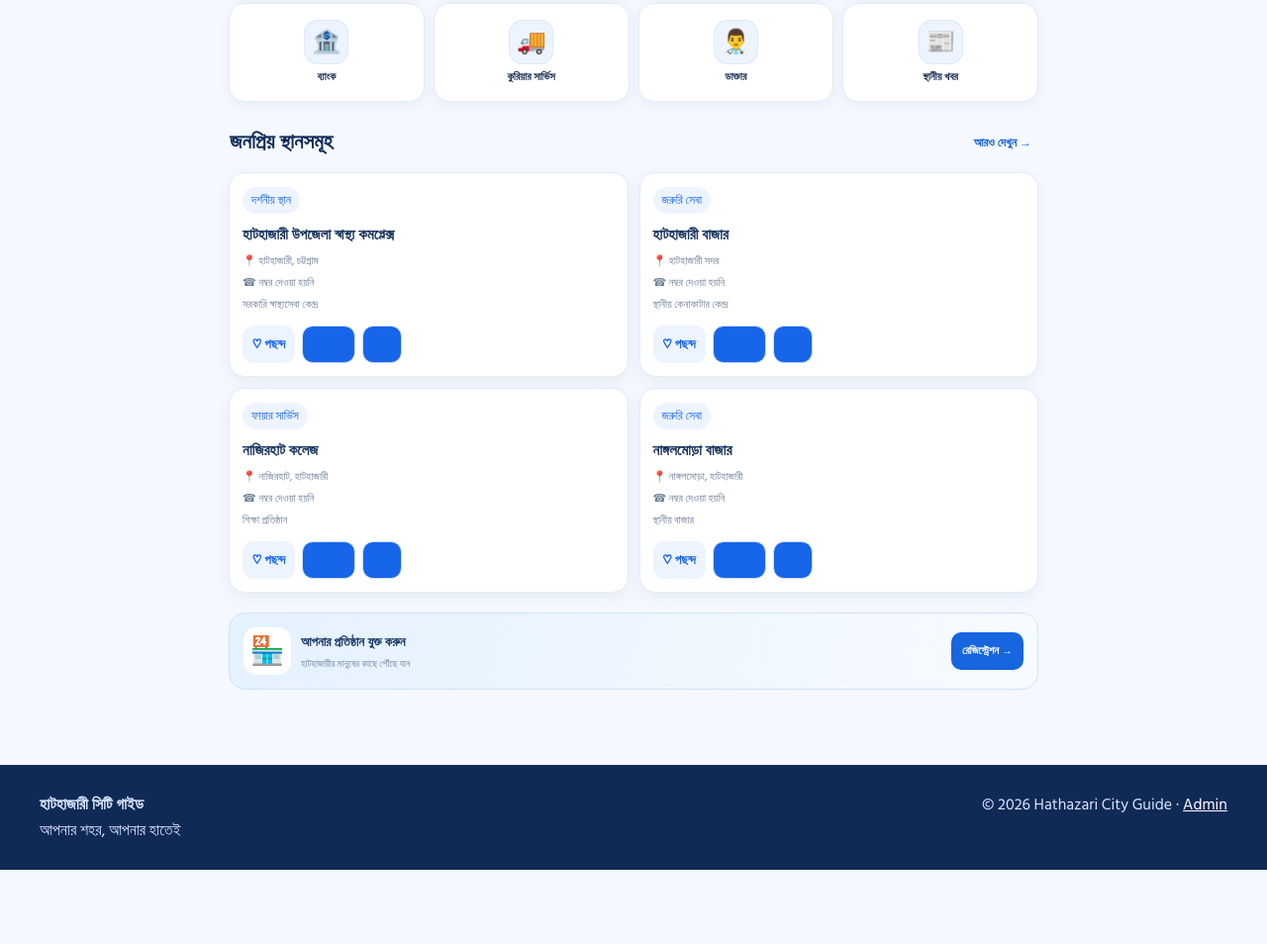
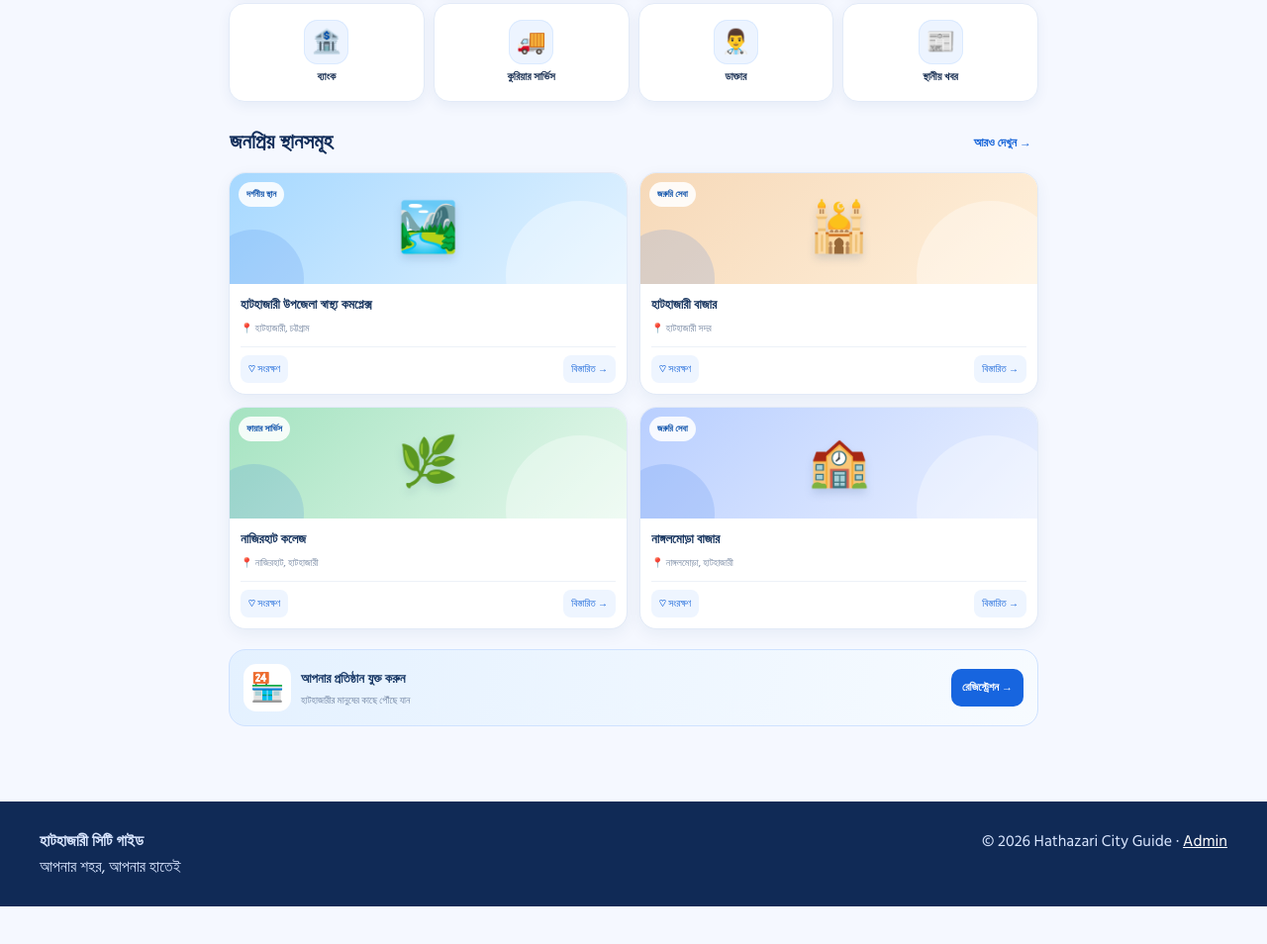
Before and after one commit to gsmrafi6262-blip/hathazari-city, a plain HTML site: page index.html in a window 1280 px wide. Shown: the part 965-1919 px from the top of the page at 99% size. Drawn offline with Linux system fonts and the light colour scheme.

Commit message:
Match home popular place cards to blue white reference UI

```diff
--- a/index.html
+++ b/index.html
@@ -158,6 +158,20 @@ body{background:#f5f8ff!important;color:#142b52!important;padding-bottom:82px!im
 .hc-bottom-nav{height:70px!important;padding:6px 5px max(7px,env(safe-area-inset-bottom))!important;background:#fff!important;border-top:1px solid #e4ebf7!important;box-shadow:0 -5px 20px #173b7110!important}
 .hc-bottom-nav button{color:#8290a8!important}.hc-bottom-nav button.active{color:#1765df!important}.hc-bottom-nav button.active span{background:#edf4ff!important;color:#1765df!important;outline:0!important}
 @media(max-width:390px){.hc-premium-hero{padding-left:13px;padding-right:13px}.hc-premium-brand b{font-size:17px}.hc-premium-logo{width:51px;height:51px}.hc-service-grid{gap:7px!important}.hc-service{height:94px!important;min-height:94px!important}.hc-service-icon{width:41px!important;height:41px!important}.hc-service strong{font-size:10px!important}.hc-weather-copy p{font-size:9px}.hc-premium-business{padding:11px 9px}.hc-premium-business b{font-size:11px}.hc-premium-business button{font-size:10px;padding:9px 8px}}
+
+/* Photo-tile treatment to mirror the reference home screen */
+.hc-popular-cards{display:grid!important;grid-template-columns:repeat(2,minmax(0,1fr))!important;gap:12px!important}
+.hc-place-card{overflow:hidden;min-width:0;border:1px solid #e2eaf7;border-radius:17px;background:#fff;box-shadow:0 5px 16px #163c7410}
+.hc-place-cover{height:112px;position:relative;display:grid;place-items:center;overflow:hidden;background:linear-gradient(135deg,#a6d8ff,#e4f3ff)}
+.hc-place-cover:before,.hc-place-cover:after{content:"";position:absolute;border-radius:50%;background:#ffffff55}
+.hc-place-cover:before{width:150px;height:150px;right:-28px;top:28px}
+.hc-place-cover:after{width:100px;height:100px;left:-25px;top:57px;background:#1765df22}
+.hc-place-cover span{font-size:49px;filter:drop-shadow(0 5px 4px #17416b25);z-index:1}
+.hc-place-cover small{position:absolute;left:9px;top:9px;padding:5px 8px;border-radius:20px;background:#ffffffdf;color:#1758ad;font-size:9px;font-weight:700;z-index:2}
+.hc-place-cover-1{background:linear-gradient(135deg,#f6d9b9,#fff0db)}.hc-place-cover-2{background:linear-gradient(135deg,#a5e3c1,#e7f8ed)}.hc-place-cover-3{background:linear-gradient(135deg,#b9cfff,#eaf0ff)}.hc-place-cover-4{background:linear-gradient(135deg,#ffc9d2,#fff0f2)}.hc-place-cover-5{background:linear-gradient(135deg,#9edcf0,#e6f8ff)}
+.hc-place-info{padding:10px 11px 11px}.hc-place-info h3{font-size:13px;color:#17345e;margin:0 0 5px;white-space:nowrap;overflow:hidden;text-overflow:ellipsis}.hc-place-info p{font-size:10px;color:#7788a2;margin:0 0 10px;white-space:nowrap;overflow:hidden;text-overflow:ellipsis}
+.hc-place-actions{display:flex;justify-content:space-between;gap:5px;border-top:1px solid #edf1f8;padding-top:8px}.hc-place-actions button{font-size:10px;color:#1765d9;background:#eef5ff;border-radius:8px;padding:6px 8px}
+@media(max-width:390px){.hc-place-cover{height:94px}.hc-place-cover span{font-size:42px}.hc-place-info{padding:8px}.hc-place-actions button{font-size:9px}}
 </style></head><body><div class="splash" id="splash"><div class="splash-inner"><div class="splash-logo">হ</div><h1>হাটহাজারী সিটি গাইড</h1><p>HATHAZARI CITY GUIDE</p><div class="loader"></div></div></div>
 <header class="top"><nav class="nav"><div class="brand" onclick="go('home')"><span class="logo">হ</span><span>হাটহাজারী সিটি গাইড<small style="display:block;font:10px Inter;color:#8090a8">HATHAZARI CITY GUIDE</small></span></div><div class="navlinks"><button onclick="go('home')">হোম</button><button onclick="go('categories')">ক্যাটাগরি</button><button onclick="go('search')">সার্চ</button><button onclick="go('favorites')">পছন্দের তালিকা</button><button onclick="go('notifications')">নোটিফিকেশন</button><button onclick="go('about')">আমাদের সম্পর্কে</button></div><button class="btn alt" onclick="toggleLang()" id="langBtn">English</button><button class="btn" onclick="go('favorites')">♡ পছন্দ</button><button class="btn" onclick="go('profile')">প্রোফাইল</button></nav></header>
 <main class="wrap">
@@ -208,7 +222,7 @@ function openModal(id){document.getElementById(id).classList.add('show')}functio
 function categoryCard(c){return '<button class="cat" onclick="openCategory(\''+esc(c[1])+'\')"><span class="emoji">'+c[0]+'</span><span><strong>'+c[1]+'</strong><small>'+c[2]+'</small></span></button>'}
 function renderCats(){const colors=['#e4f9eb','#ffe9e9','#e8efff','#ffe9e9','#fff0e5','#fff6df','#e7f7fb','#e9efff','#fff0e4','#e7f9eb','#ffe9ed','#f4eaff'];document.getElementById('homeCats').innerHTML=CATS.map((c,i)=>'<button class="hc-service" onclick=\'openCategory('+JSON.stringify(c[1])+')\'><span class="hc-service-icon" style="background:'+colors[i%colors.length]+'">'+c[0]+'</span><strong>'+c[1]+'</strong></button>').join('');document.getElementById('allCats').innerHTML=CATS.map(categoryCard).join('');let opts=CATS.map(c=>'<option>'+c[1]+'</option>').join('');document.getElementById('filterCategory').innerHTML='<option value="">সব ক্যাটাগরি</option>'+opts;document.getElementById('regCategory').innerHTML=opts}
 function placeCard(p){return '<article class="place"><span class="tag">'+esc(p.category)+'</span><h3>'+esc(p.name)+'</h3><p>📍 '+esc(p.address||'ঠিকানা যোগ করা হয়নি')+'</p><p>☎ '+esc(p.phone||'নম্বর দেওয়া হয়নি')+'</p><p>'+esc(p.description||'')+'</p><div class="actions"><button class="btn alt sm" onclick="toggleFav(\''+p.id+'\')">'+(favs.includes(p.id)?'♥ সংরক্ষিত':'♡ পছন্দ')+'</button><button class="btn line sm" onclick="details(\''+p.id+'\')">বিস্তারিত</button>'+(p.phone?'<a class="btn line sm" href="tel:'+esc(p.phone)+'">কল</a>':'')+'<a class="btn line sm" target="_blank" href="'+esc(p.map_url||('https://www.google.com/maps/search/?api=1&query='+encodeURIComponent(p.name+' '+p.address)))+'">ম্যাপ</a></div></article>'}
-function renderHome(){document.getElementById('featuredPlaces').innerHTML=all().slice(0,6).map(placeCard).join('')}
+function renderHome(){const art=['🏞️','🕌','🌿','🏫','🏥','🌊'];document.getElementById('featuredPlaces').innerHTML=all().slice(0,6).map((p,i)=>'<article class="hc-place-card"><div class="hc-place-cover hc-place-cover-'+(i%6)+'"><span>'+art[i%6]+'</span><small>'+esc(p.category||'জনপ্রিয় স্থান')+'</small></div><div class="hc-place-info"><h3>'+esc(p.name)+'</h3><p>📍 '+esc(p.address||'হাটহাজারী, চট্টগ্রাম')+'</p><div class="hc-place-actions"><button onclick="toggleFav(\''+p.id+'\')">♡ সংরক্ষণ</button><button onclick="details(\''+p.id+'\')">বিস্তারিত →</button></div></div></article>').join('')||'<div class="empty">জনপ্রিয় স্থান শীঘ্রই যুক্ত হবে</div>'}
 function searchNow(){document.getElementById('searchTerm').value=document.getElementById('globalSearch').value;go('search');renderDirectory()}
 function renderDirectory(){let q=(document.getElementById('searchTerm')?.value||'').toLowerCase(),c=document.getElementById('filterCategory')?.value||'';let arr=all().filter(p=>(!c||p.category===c)&&(!q||(p.name+' '+p.category+' '+p.address+' '+p.description).toLowerCase().includes(q)));document.getElementById('directory').innerHTML=arr.length?arr.map(placeCard).join(''):'<div class="empty">কোনো প্রতিষ্ঠান পাওয়া যায়নি।</div>'}
 function openCategory(c){const slugs={'দর্শনীয় স্থান':'tourist-places','হাসপাতাল':'hospitals','পরিবহন':'transport','জরুরি সেবা':'emergency-services','ফায়ার সার্ভিস':'fire-service','রেস্টুরেন্ট':'restaurants','হোটেল':'hotels','শিক্ষা প্রতিষ্ঠান':'educational-institutions','কলেজ':'colleges','সরকারি অফিস':'government-offices','থানা':'police-stations','আইনজীবী':'lawyers','ডেন্টাল':'dental-clinics','জিম':'gyms','প্রেস ক্লাব':'press-clubs','ফার্মেসি':'pharmacies','ব্যাংক':'banks','কুরিয়ার সার্ভিস':'courier-services','ডাক্তার':'doctors','স্থানীয় খবর':'local-news'};const slug=slugs[c];if(slug){location.href='categories/'+slug+'.html';return;}document.getElementById('categoryTitle').textContent=c;let arr=all().filter(p=>p.category===c);document.getElementById('categoryPlaces').innerHTML=arr.length?arr.map(placeCard).join(''):'<div class="empty">এই ক্যাটাগরিতে এখনো কোনো প্রতিষ্ঠান যুক্ত হয়নি।</div>';go('categoryDetail')}
```
